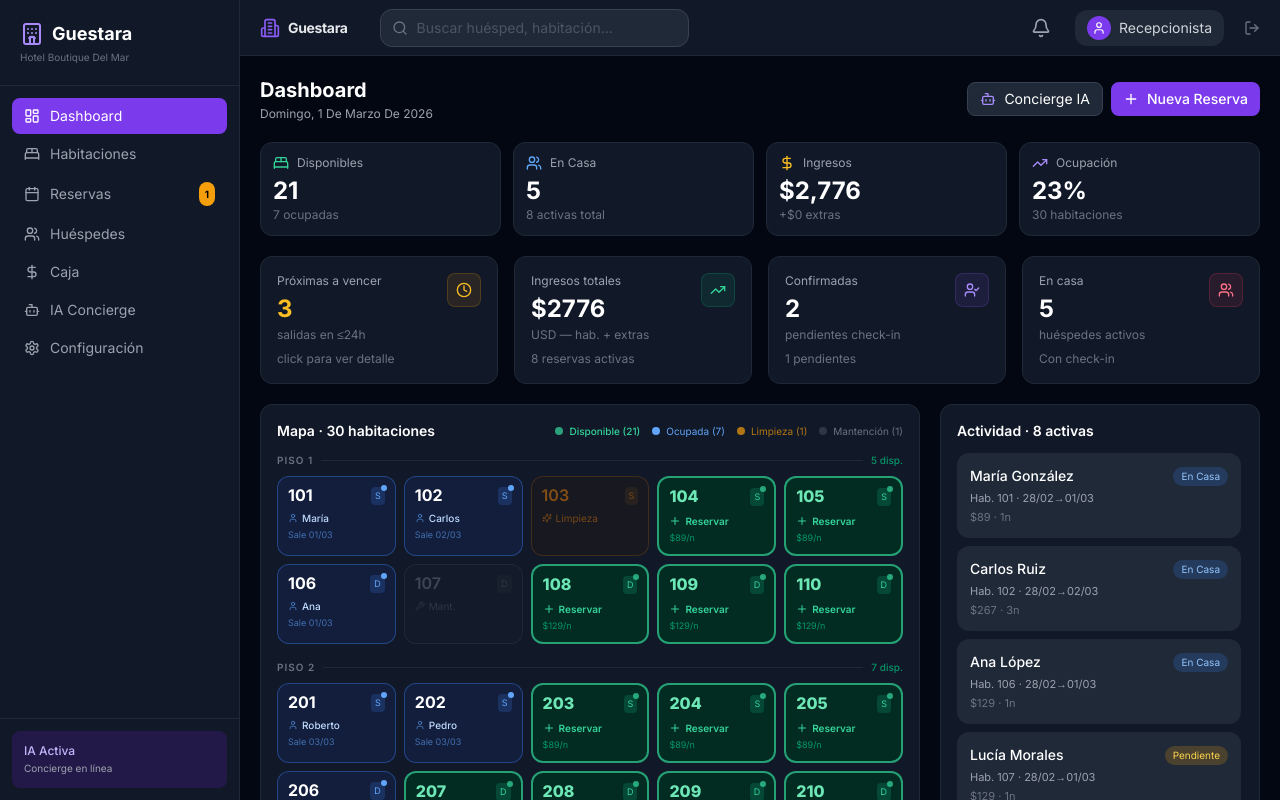
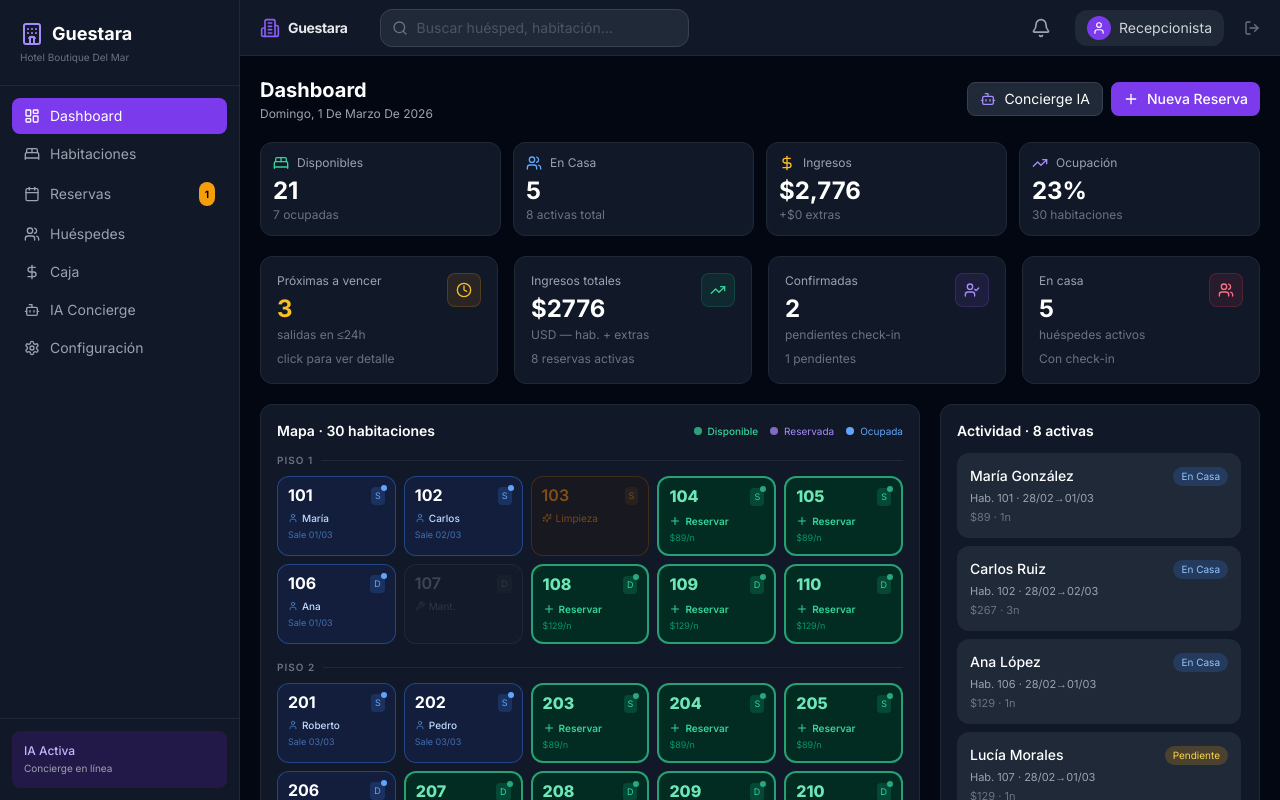
Before and after one commit to guestara-dev/guestara, a Next.js app: page / in a window 1280 px wide. Built offline with nearby package versions, Linux system fonts and the light colour scheme.

Commit message:
Update RoomGrid.tsxFIX #2: RoomGrid - habitacion reservada (confirmada) muestra color morado neutro, no verde

```diff
--- a/components/RoomGrid.tsx
+++ b/components/RoomGrid.tsx
@@ -2,9 +2,7 @@
 import { useState, useEffect } from 'react'
 import { useStore } from '@/lib/store'
 import { Room } from '@/lib/data'
-import { Plus, Wrench, Sparkles, User, X, CheckCircle } from 'lucide-react'
-
-// BUG #4 FIX: modal for maintenance/cleaning rooms
+import { Plus, Wrench, Sparkles, User, X, CheckCircle, Calendar } from 'lucide-react'
 function RoomStatusModal({ room, onClose }: { room: Room; onClose: () => void }) {
   const { updateRoomStatus } = useStore()
   const isMaint = room.status === 'maintenance'
@@ -40,29 +38,15 @@ function RoomStatusModal({ room, onClose }: { room: Room; onClose: () => void })
     </div>
   )
 }
-
 function RoomCard({ room, onManage }: { room: Room; onManage: (r: Room) => void }) {
   const { reservations, setSelectedGuest, setSelectedRoomNumber } = useStore()
+  // Active reservations: confirmed (future) or checked-in (current)
   const activeRes = reservations.find(r =>
     r.room === room.number && ['checked-in','confirmed','pending'].includes(r.status))
+
   const typeTag = room.type === 'single' ? 'S' : 'D'
 
-  if (room.status === 'available') {
-    return (
-      <div onClick={() => setSelectedRoomNumber(room.number)}
-        className="relative border-2 border-emerald-400/70 bg-emerald-950 hover:bg-emerald-900/80 rounded-xl p-2.5 cursor-pointer transition-all hover:scale-[1.06] hover:border-emerald-300 hover:shadow-lg hover:shadow-emerald-900/60 select-none">
-        <div className="flex items-start justify-between">
-          <span className="text-base font-extrabold text-emerald-300 leading-none">{room.number}</span>
-          <span className="text-[9px] bg-emerald-500/20 text-emerald-400 px-1 py-0.5 rounded">{typeTag}</span>
-        </div>
-        <div className="mt-2 flex items-center gap-1 text-emerald-400">
-          <Plus className="w-3 h-3"/><span className="text-[10px] font-semibold">Reservar</span>
-        </div>
-        <p className="text-[9px] text-emerald-600 mt-0.5">${room.price}/n</p>
-        <span className="absolute top-2 right-2 w-1.5 h-1.5 rounded-full bg-emerald-400 animate-pulse"/>
-      </div>
-    )
-  }
+  // CASE 1: Occupied (Check-in done) -> BLUE
   if (room.status === 'occupied') {
     const firstName = activeRes?.guest.split(' ')[0] ?? ''
     return (
@@ -81,9 +65,43 @@ function RoomCard({ room, onManage }: { room: Room; onManage: (r: Room) => void
       </div>
     )
   }
+  // CASE 2: Reserved but NOT checked-in (Confirmed) -> PURPLE/NEUTRAL (FIX #2)
+  if (room.status === 'available' && activeRes && activeRes.status === 'confirmed') {
+    const firstName = activeRes.guest.split(' ')[0]
+    return (
+      <div onClick={() => setSelectedGuest(activeRes)}
+        className="relative border-2 border-violet-500/50 bg-violet-950/40 hover:bg-violet-900/40 rounded-xl p-2.5 cursor-pointer transition-all hover:scale-[1.05] select-none shadow-lg shadow-violet-950/20">
+        <div className="flex items-start justify-between">
+          <span className="text-base font-bold text-violet-200 leading-none">{room.number}</span>
+          <span className="text-[9px] bg-violet-500/20 text-violet-300 px-1 py-0.5 rounded">{typeTag}</span>
+        </div>
+        <div className="mt-2 flex items-center gap-1 text-violet-300">
+          <Calendar className="w-3 h-3"/><span className="text-[10px] font-semibold truncate">{firstName}</span>
+        </div>
+        <p className="text-[9px] text-violet-400/70 mt-0.5">Entra {activeRes.checkIn.split(' ')[0]}</p>
+        <span className="absolute top-2 right-2 w-1.5 h-1.5 rounded-full bg-violet-400 animate-pulse"/>
+      </div>
+    )
+  }
+  // CASE 3: Truly Available (No reservations) -> GREEN
+  if (room.status === 'available') {
+    return (
+      <div onClick={() => setSelectedRoomNumber(room.number)}
+        className="relative border-2 border-emerald-400/70 bg-emerald-950 hover:bg-emerald-900/80 rounded-xl p-2.5 cursor-pointer transition-all hover:scale-[1.06] hover:border-emerald-300 hover:shadow-lg hover:shadow-emerald-900/60 select-none">
+        <div className="flex items-start justify-between">
+          <span className="text-base font-extrabold text-emerald-300 leading-none">{room.number}</span>
+          <span className="text-[9px] bg-emerald-500/20 text-emerald-400 px-1 py-0.5 rounded">{typeTag}</span>
+        </div>
+        <div className="mt-2 flex items-center gap-1 text-emerald-400">
+          <Plus className="w-3 h-3"/><span className="text-[10px] font-semibold">Reservar</span>
+        </div>
+        <p className="text-[9px] text-emerald-600 mt-0.5">${room.price}/n</p>
+        <span className="absolute top-2 right-2 w-1.5 h-1.5 rounded-full bg-emerald-400 animate-pulse"/>
+      </div>
+    )
+  }
   if (room.status === 'cleaning') {
     return (
-      // BUG #4: cleaning rooms also clickable
       <div onClick={() => onManage(room)}
         className="border border-amber-600/30 bg-amber-950/20 rounded-xl p-2.5 cursor-pointer hover:bg-amber-950/40 opacity-70 hover:opacity-90 transition-all select-none">
         <div className="flex items-start justify-between">
@@ -96,7 +114,6 @@ function RoomCard({ room, onManage }: { room: Room; onManage: (r: Room) => void
       </div>
     )
   }
-  // BUG #4 FIX: maintenance rooms are now clickable
   return (
     <div onClick={() => onManage(room)}
       className="border border-gray-600/50 bg-gray-800/30 rounded-xl p-2.5 cursor-pointer hover:bg-gray-800/50 hover:opacity-70 opacity-50 transition-all select-none">
@@ -110,42 +127,18 @@ function RoomCard({ room, onManage }: { room: Room; onManage: (r: Room) => void
     </div>
   )
 }
-
 export default function RoomGrid() {
-  const { rooms } = useStore()
+  const { rooms, reservations } = useStore()
   const [mounted, setMounted] = useState(false)
   const [managingRoom, setManagingRoom] = useState<Room | null>(null)
   useEffect(() => setMounted(true), [])
-
-  if (!mounted) {
-    return (
-      <div className="bg-gray-900 border border-gray-800 rounded-xl p-4 animate-pulse">
-        <div className="flex items-center justify-between mb-3">
-          <div className="h-3 w-32 bg-gray-800 rounded"/>
-          <div className="h-3 w-48 bg-gray-800 rounded"/>
-        </div>
-        {[1,2,3].map(f => (
-          <div key={f} className="mb-4 last:mb-0">
-            <div className="flex items-center gap-2 mb-2">
-              <div className="h-2 w-12 bg-gray-800 rounded"/>
-              <div className="flex-1 h-px bg-gray-800"/>
-            </div>
-            <div className="grid grid-cols-5 gap-2">
-              {[...Array(10)].map((_,i) => <div key={i} className="h-16 bg-gray-800/60 rounded-xl"/>)}
-            </div>
-          </div>
-        ))}
-      </div>
-    )
-  }
-
+  if (!mounted) return <div className="bg-gray-900 border border-gray-800 rounded-xl p-4 animate-pulse h-64"/>
   const cnt = {
-    available:   rooms.filter(r=>r.status==='available').length,
-    occupied:    rooms.filter(r=>r.status==='occupied').length,
-    cleaning:    rooms.filter(r=>r.status==='cleaning').length,
+    available: rooms.filter(r=>r.status==='available').length,
+    occupied: rooms.filter(r=>r.status==='occupied').length,
+    cleaning: rooms.filter(r=>r.status==='cleaning').length,
     maintenance: rooms.filter(r=>r.status==='maintenance').length,
   }
-
   return (
     <>
       <div className="bg-gray-900 border border-gray-800 rounded-xl p-4">
@@ -154,19 +147,15 @@ export default function RoomGrid() {
           <div className="flex gap-3 flex-wrap">
             <div className="flex items-center gap-1.5">
               <div className="w-2 h-2 rounded-full bg-emerald-400 animate-pulse"/>
-              <span className="text-[10px] text-emerald-400 font-medium">Disponible ({cnt.available})</span>
+              <span className="text-[10px] text-emerald-400 font-medium">Disponible</span>
+            </div>
+            <div className="flex items-center gap-1.5">
+              <div className="w-2 h-2 rounded-full bg-violet-400 animate-pulse"/>
+              <span className="text-[10px] text-violet-400">Reservada</span>
             </div>
             <div className="flex items-center gap-1.5">
               <div className="w-2 h-2 rounded-full bg-blue-400"/>
-              <span className="text-[10px] text-blue-400">Ocupada ({cnt.occupied})</span>
-            </div>
-            <div className="flex items-center gap-1.5">
-              <div className="w-2 h-2 rounded-full bg-amber-500/70"/>
-              <span className="text-[10px] text-amber-500/70">Limpieza ({cnt.cleaning})</span>
-            </div>
-            <div className="flex items-center gap-1.5">
-              <div className="w-2 h-2 rounded-full bg-gray-600/50"/>
-              <span className="text-[10px] text-gray-500">Mantención ({cnt.maintenance})</span>
+              <span className="text-[10px] text-blue-400">Ocupada</span>
             </div>
           </div>
         </div>
@@ -175,9 +164,6 @@ export default function RoomGrid() {
             <div className="flex items-center gap-2 mb-2">
               <p className="text-[10px] text-gray-500 uppercase tracking-widest font-semibold">Piso {floor}</p>
               <div className="flex-1 h-px bg-gray-800"/>
-              <span className="text-[10px] text-emerald-600 font-medium">
-                {rooms.filter(r=>r.floor===floor&&r.status==='available').length} disp.
-              </span>
             </div>
             <div className="grid grid-cols-5 gap-2">
               {rooms.filter(r=>r.floor===floor).map(r =>
@@ -187,7 +173,6 @@ export default function RoomGrid() {
           </div>
         ))}
       </div>
-
       {managingRoom && <RoomStatusModal room={managingRoom} onClose={() => setManagingRoom(null)}/>}
     </>
   )
```
